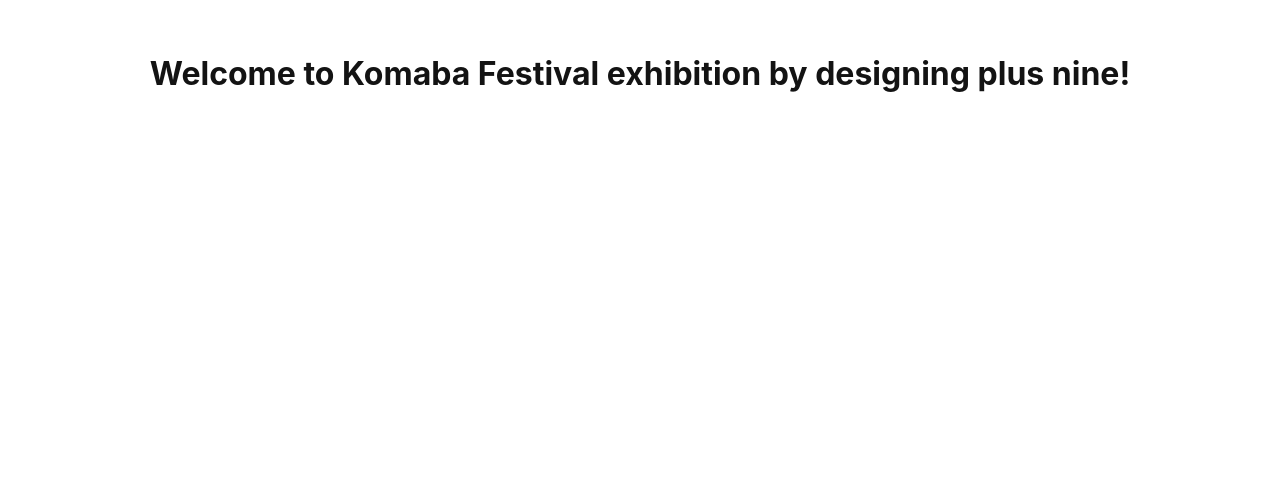
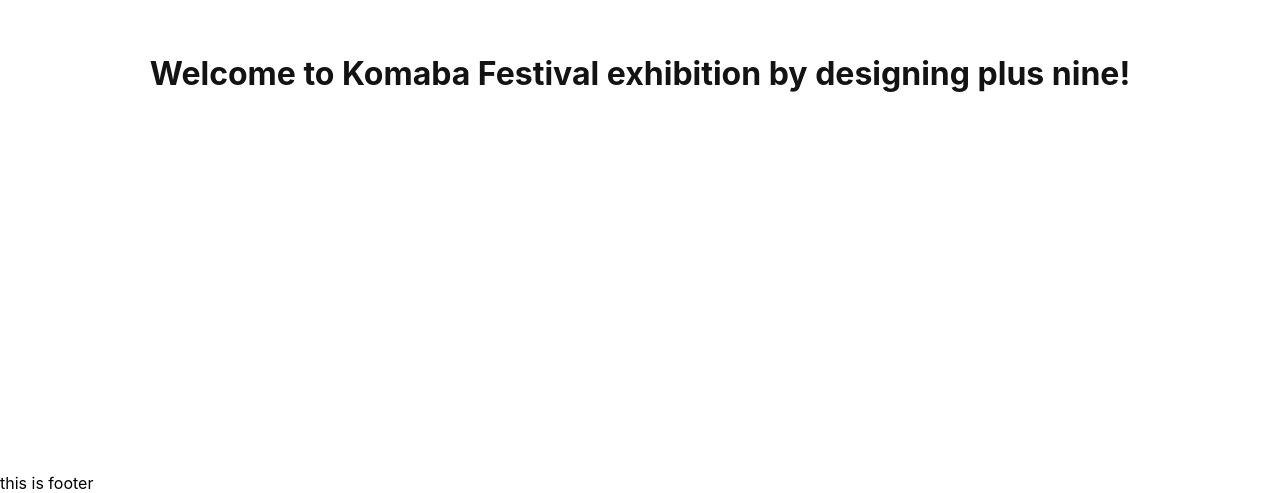
Before and after one commit to designingplusnine/komafes-2021, a Next.js app: page / in a window 1280 px wide. Shown: the part 327-820 px from the top of the page. Built offline with nearby package versions, Linux system fonts and the light colour scheme.

Commit message:
added footer component to the default layout

```diff
--- a/components/Footer/index.tsx
+++ b/components/Footer/index.tsx
@@ -1,3 +1,3 @@
 import { NextPage } from 'next';
 
-export const Footer: NextPage = () => <></>;
+export const Footer: NextPage = () => <footer>this is footer</footer>;
--- a/pages/_app.tsx
+++ b/pages/_app.tsx
@@ -1,7 +1,13 @@
 import '../styles/globals.scss';
+import { Footer } from '../components/Footer';
 
 function MyApp({ Component, pageProps }) {
-  return <Component {...pageProps} />;
+  return (
+    <>
+      <Component {...pageProps} />
+      <Footer />
+    </>
+  );
 }
 
 export default MyApp;
```
